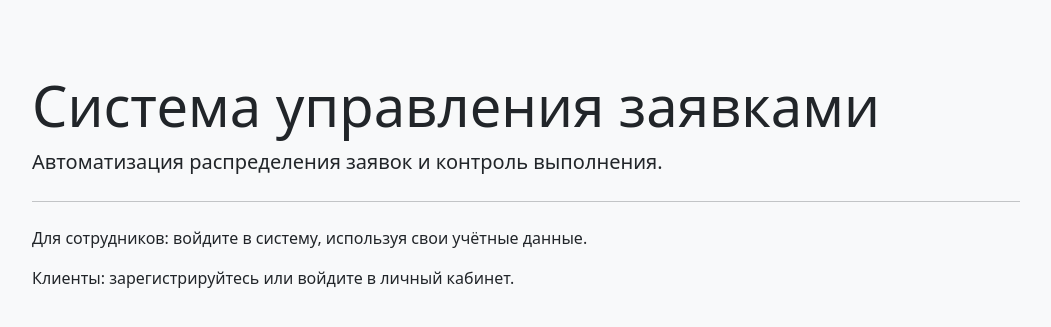
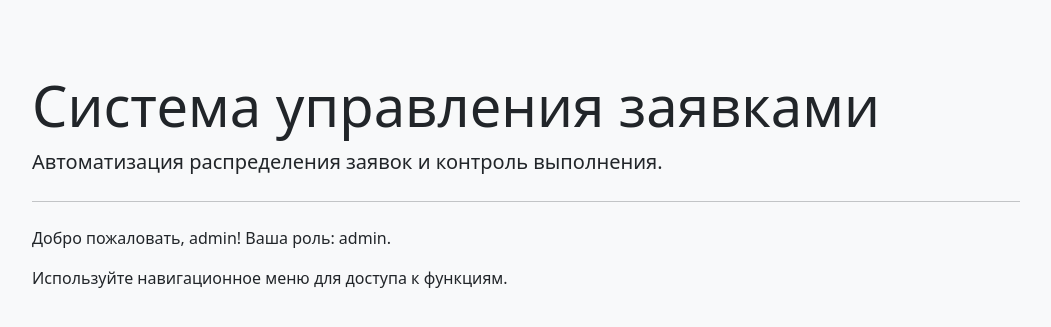
Before and after one commit to vladrob333333-sys/diplom2, a Flask app: page / in a window 1280 px wide. Shown: the part 56-383 px from the top of the page, without its empty margins (114-1165 px from the left). Run offline with Flask 3, Linux system fonts and the light colour scheme; a user stored in the database is signed in.

Commit message:
index.html

```diff
--- a/app/templates/index.html
+++ b/app/templates/index.html
@@ -5,7 +5,12 @@
     <h1 class="display-4">Система управления заявками</h1>
     <p class="lead">Автоматизация распределения заявок и контроль выполнения.</p>
     <hr class="my-4">
-    <p>Для сотрудников: войдите в систему, используя свои учётные данные.</p>
-    <p>Клиенты: зарегистрируйтесь или войдите в личный кабинет.</p>
+    {% if current_user.is_authenticated %}
+        <p>Добро пожаловать, {{ current_user.username }}! Ваша роль: {{ current_user.role }}.</p>
+        <p>Используйте навигационное меню для доступа к функциям.</p>
+    {% else %}
+        <p>Для сотрудников: войдите в систему, используя свои учётные данные.</p>
+        <p>Клиенты: зарегистрируйтесь или войдите в личный кабинет.</p>
+    {% endif %}
 </div>
 {% endblock %}
```
